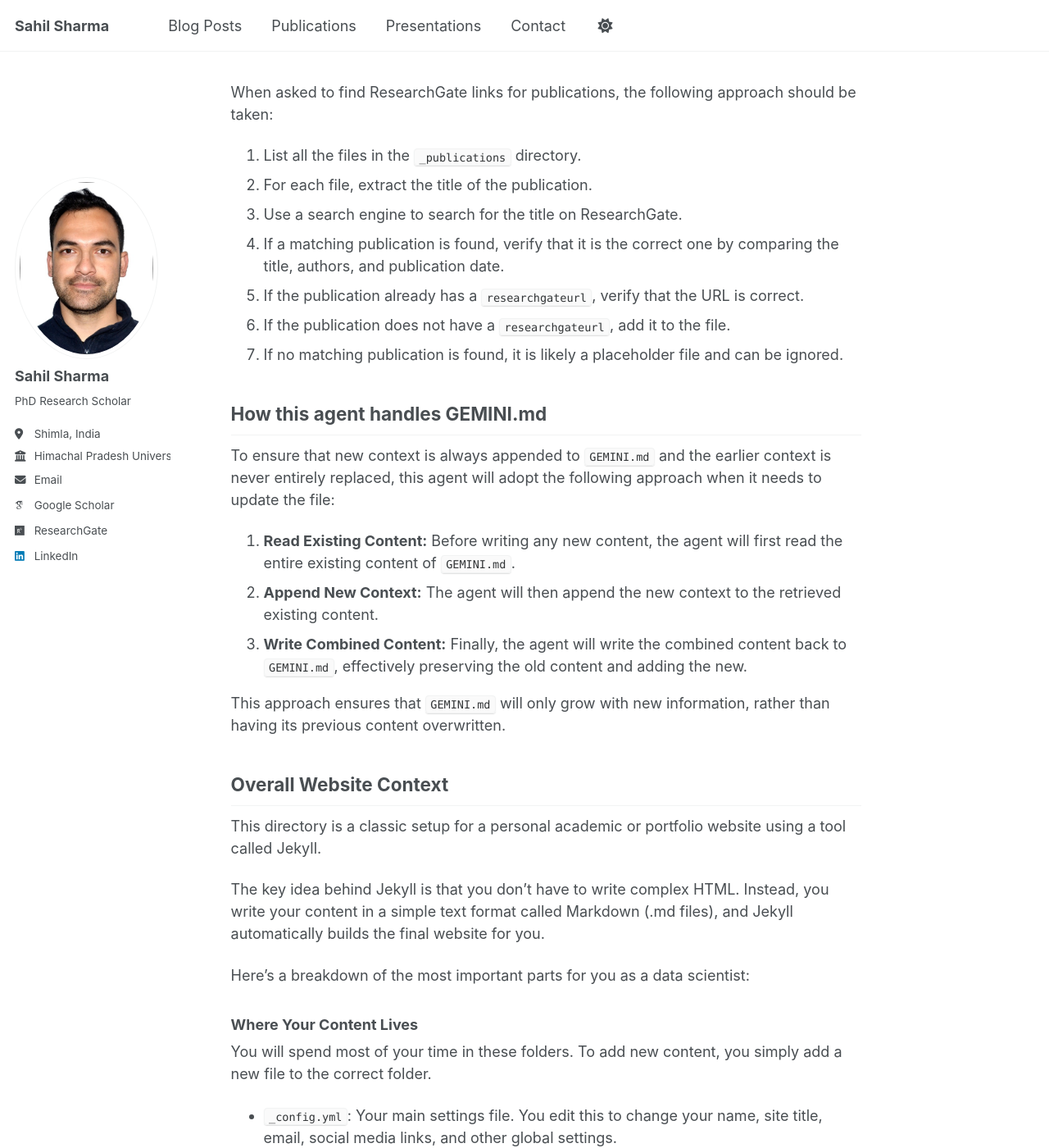
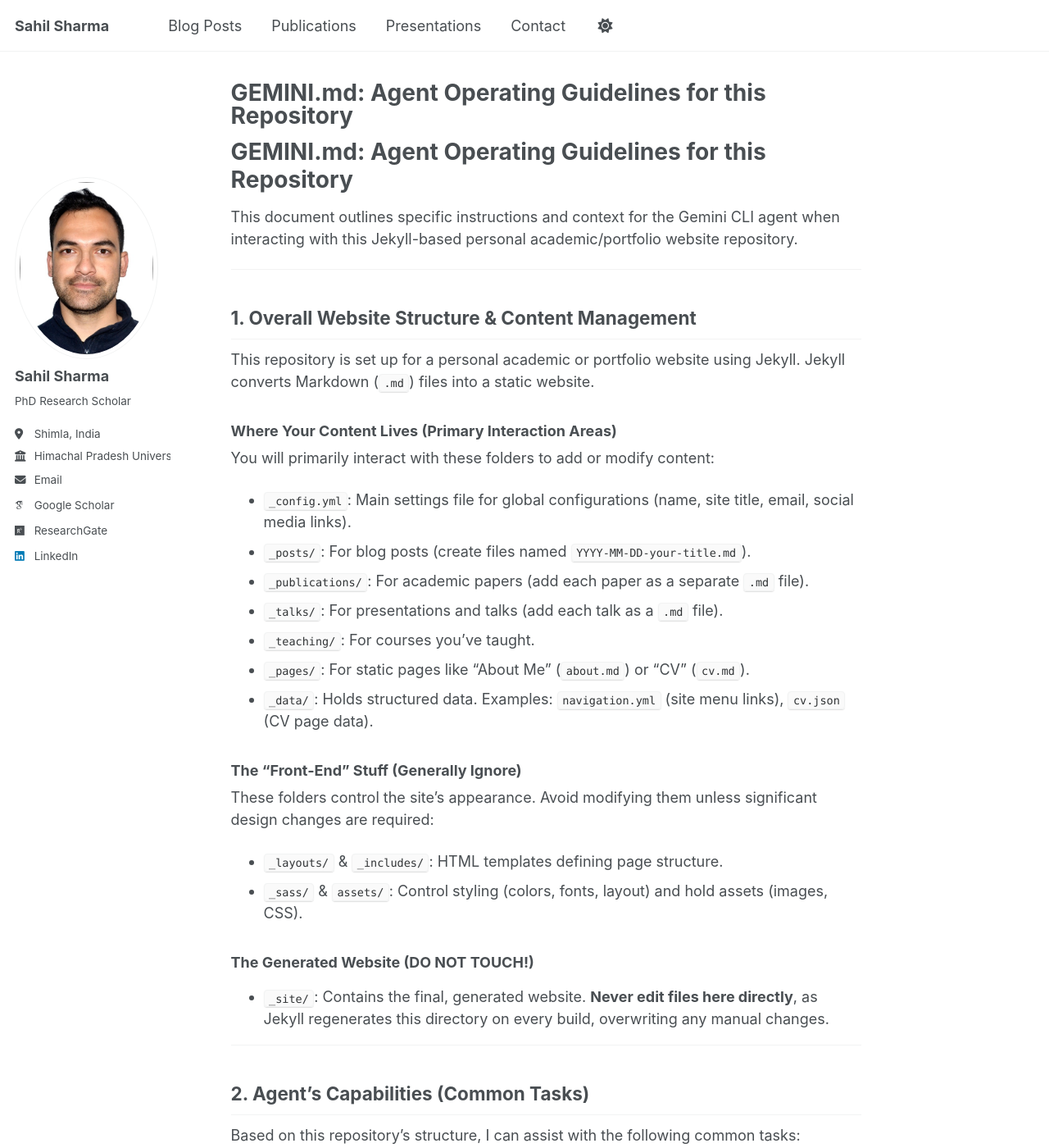
Before and after one commit to sahil-datascience/sahil-datascience.github.io, a Jekyll site: the page built from GEMINI.md, in a window 1280 px wide and 1400 px high. Shown: the whole window at 82% size. Built offline with Jekyll 4.4.1, drawn with Linux system fonts in a browser that asks for light colours; some web fonts are replaced; our own code applies the rules of GitHub Pages for plain Markdown files; some of the changed text lies outside the part shown.

Commit message:
docs: Reframe GEMINI.md with agent guidelines and git workflow

```diff
--- a/GEMINI.md
+++ b/GEMINI.md
@@ -1,69 +1,91 @@
-When asked to find ResearchGate links for publications, the following approach should be taken:
+# GEMINI.md: Agent Operating Guidelines for this Repository
 
-1.  List all the files in the `_publications` directory.
-2.  For each file, extract the title of the publication.
-3.  Use a search engine to search for the title on ResearchGate.
-4.  If a matching publication is found, verify that it is the correct one by comparing the title, authors, and publication date.
-5.  If the publication already has a `researchgateurl`, verify that the URL is correct.
-6.  If the publication does not have a `researchgateurl`, add it to the file.
-7.  If no matching publication is found, it is likely a placeholder file and can be ignored.
-
-## How this agent handles GEMINI.md
-
-To ensure that new context is always appended to `GEMINI.md` and the earlier context is never entirely replaced, this agent will adopt the following approach when it needs to update the file:
-
-1.  **Read Existing Content:** Before writing any new content, the agent will first read the entire existing content of `GEMINI.md`.
-2.  **Append New Context:** The agent will then append the new context to the retrieved existing content.
-3.  **Write Combined Content:** Finally, the agent will write the combined content back to `GEMINI.md`, effectively preserving the old content and adding the new.
-
-This approach ensures that `GEMINI.md` will only grow with new information, rather than having its previous content overwritten.
-
-## Overall Website Context
-
-This directory is a classic setup for a personal academic or portfolio website using a tool called Jekyll.
-
-The key idea behind Jekyll is that you don't have to write complex HTML. Instead, you write your content in a simple text format called
-Markdown (.md files), and Jekyll automatically builds the final website for you.
-
-Here’s a breakdown of the most important parts for you as a data scientist:
-
-### Where Your Content Lives
-
-You will spend most of your time in these folders. To add new content, you simply add a new file to the correct folder.
-
-*   `_config.yml`: Your main settings file. You edit this to change your name, site title, email, social media links, and other global
-    settings.
-*   `_posts/`: For your blog posts. To write a new post, you create a file here named YYYY-MM-DD-your-title.md.
-*   `_publications/`: For your academic papers. You add each paper as a separate .md file here. The template is designed to format them nicely.
-*   `_talks/`: For your presentations and talks. Similar to publications, you add each talk as a .md file.
-*   `_teaching/`: For courses you've taught.
-*   `_pages/`: For static pages like your "About Me" (about.md) or "CV" (cv.md).
-*   `_data/`: This holds structured data. For example, navigation.yml controls the links in your site's main menu. cv.json likely holds the
-    data for your CV page, which you can edit directly.
-
-### The "Front-End" Stuff (What you can mostly ignore)
-
-These folders control the look and feel of your site. You generally won't need to touch these unless you want to make significant design
-changes.
-
-*   `_layouts/` & `_includes/`: These are HTML templates that define the structure of your pages.
-*   `_sass/` & `assets/`: These folders control the styling (colors, fonts, layout) and hold assets like images or CSS files.
-
-### The Generated Website (Do Not Touch!)
-
-*   `_site/`: This is important. This folder contains the final, generated website that people see. You should never edit files in this
-    directory directly, because Jekyll will delete and rewrite everything in it every time it builds the site.
+This document outlines specific instructions and context for the Gemini CLI agent when interacting with this Jekyll-based personal academic/portfolio website repository.
 
 ---
 
-### What You Can Do (Common Tasks)
+## 1. Overall Website Structure & Content Management
 
-Based on this structure, here are things I can help you with:
+This repository is set up for a personal academic or portfolio website using Jekyll. Jekyll converts Markdown (`.md`) files into a static website.
+
+### Where Your Content Lives (Primary Interaction Areas)
+
+You will primarily interact with these folders to add or modify content:
+
+*   `_config.yml`: Main settings file for global configurations (name, site title, email, social media links).
+*   `_posts/`: For blog posts (create files named `YYYY-MM-DD-your-title.md`).
+*   `_publications/`: For academic papers (add each paper as a separate `.md` file).
+*   `_talks/`: For presentations and talks (add each talk as a `.md` file).
+*   `_teaching/`: For courses you've taught.
+*   `_pages/`: For static pages like "About Me" (`about.md`) or "CV" (`cv.md`).
+*   `_data/`: Holds structured data. Examples: `navigation.yml` (site menu links), `cv.json` (CV page data).
+
+### The "Front-End" Stuff (Generally Ignore)
+
+These folders control the site's appearance. Avoid modifying them unless significant design changes are required:
+
+*   `_layouts/` & `_includes/`: HTML templates defining page structure.
+*   `_sass/` & `assets/`: Control styling (colors, fonts, layout) and hold assets (images, CSS).
+
+### The Generated Website (DO NOT TOUCH!)
+
+*   `_site/`: Contains the final, generated website. **Never edit files here directly**, as Jekyll regenerates this directory on every build, overwriting any manual changes.
+
+---
+
+## 2. Agent's Capabilities (Common Tasks)
+
+Based on this repository's structure, I can assist with the following common tasks:
 
 1.  Add a new publication, blog post, or talk.
 2.  Update your CV by editing `_data/cv.json` or `_pages/cv.md`.
 3.  Change your bio or social media links in `_config.yml`.
-4.  Add a new page (like a "Projects" or "Contact" page).
+4.  Add a new page (e.g., "Projects" or "Contact" page).
 5.  Change the navigation menu.
+6.  Find ResearchGate links for publications (see specific instructions below).
 
 Just tell me what you'd like to accomplish, and I can guide you through the steps or perform them for you.
+
+---
+
+## 3. Specific Task Instructions
+
+### Finding ResearchGate Links for Publications
+
+When asked to find ResearchGate links for publications, follow this approach:
+
+1.  List all files in the `_publications` directory.
+2.  For each file, extract the publication title.
+3.  Use a search engine to search for the title on ResearchGate.
+4.  If a match is found, verify it by comparing the title, authors, and publication date.
+5.  If the publication already has a `researchgateurl`, verify its correctness.
+6.  If the publication lacks a `researchgateurl`, add it to the file.
+7.  If no match is found, it's likely a placeholder and can be ignored.
+
+---
+
+## 4. Agent's File Handling & Git Workflow
+
+### How this Agent Handles `GEMINI.md`
+
+To ensure new context is always appended to `GEMINI.md` and earlier context is never entirely replaced, this agent will:
+
+1.  **Read Existing Content:** Before writing new content, read the entire existing content of `GEMINI.md`.
+2.  **Append New Context:** Append the new context to the retrieved existing content.
+3.  **Write Combined Content:** Write the combined content back to `GEMINI.md`, preserving old content and adding new.
+
+This approach ensures `GEMINI.md` grows with new information, preventing overwrites.
+
+### Git Commit and Push Workflow
+
+When performing changes that require a commit and push, the agent will adhere to the following workflow:
+
+1.  **Stage Changes:** Use `git add <file_path>` for specific files or `git add .` for all relevant changes.
+2.  **Prepare Commit Message:**
+    *   Draft a clear, concise, and descriptive commit message.
+    *   Focus on the "why" behind the change, not just the "what."
+    *   Adhere to the project's existing commit message style (e.g., "type: Subject line").
+    *   If the commit message contains special characters or spaces that might be misinterpreted by the shell, the agent will write the message to a temporary file (e.g., `commit_message.txt`) and use `git commit -F commit_message.txt`.
+3.  **Commit Changes:** Execute `git commit -m "Your commit message"` or `git commit -F commit_message.txt`.
+4.  **Verify Commit:** Run `git status` to confirm the commit was successful and the working directory is clean.
+5.  **Push Changes:** Only push to the remote repository when explicitly instructed by the user, using `git push`.
```
